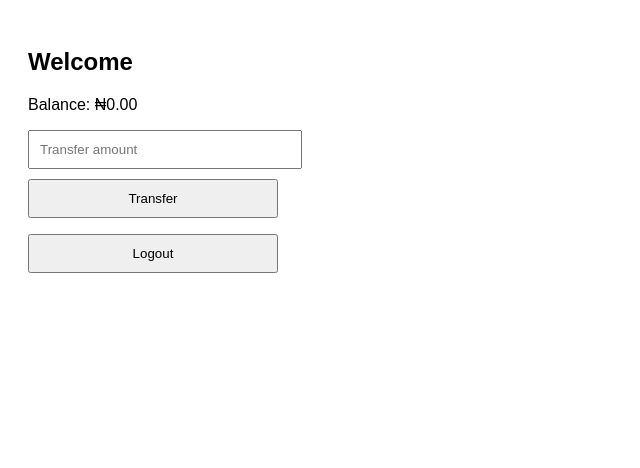
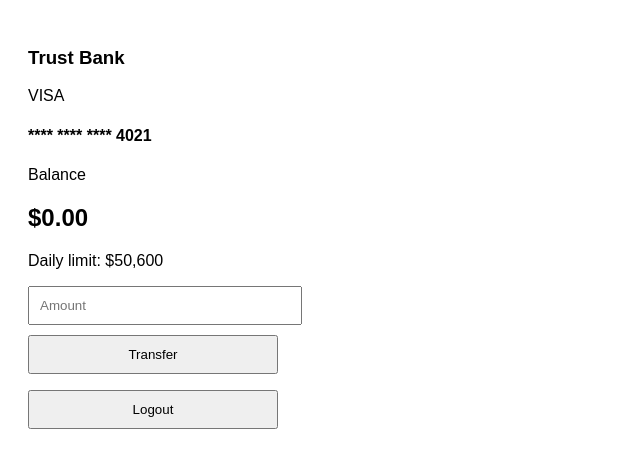
Before and after one commit to ariannarossi612-source/Trust-Bank, a plain HTML site: page dashboard.html in a window 1280 px wide. Shown: the whole page, without its empty margins (0-640 px from the left). Drawn offline with Linux system fonts and the light colour scheme; no server answers.

Commit message:
Update dashboard.html

```diff
--- a/dashboard.html
+++ b/dashboard.html
@@ -1,23 +1,30 @@
 <!DOCTYPE html>
 <html>
 <head>
-  <title>Trust Bank – Dashboard</title>
+  <title>Trust Bank – Client</title>
   <link rel="stylesheet" href="style.css">
 </head>
 <body>
 
-<h2 id="welcome">Welcome</h2>
+<h3>Trust Bank</h3>
 
-<p>Balance: ₦<span id="balance">0.00</span></p>
+<div class="card">
+  <p>VISA</p>
+  <h4>**** **** **** 4021</h4>
+  <p>Balance</p>
+  <h2>$<span id="balance">0.00</span></h2>
+</div>
 
-<input type="number" id="amount" placeholder="Transfer amount">
-<button onclick="transfer()">Transfer</button>
+<p>Daily limit: $50,600</p>
 
-<p id="message"></p>
+<input id="amount" placeholder="Amount">
+<button onclick="requestTransfer()">Transfer</button>
+
+<p id="status"></p>
 
 <button onclick="logout()">Logout</button>
 
 <script type="module" src="firebase.js"></script>
-<script type="module" src="app.js"></script>
+<script src="app.js"></script>
 </body>
 </html>
```
